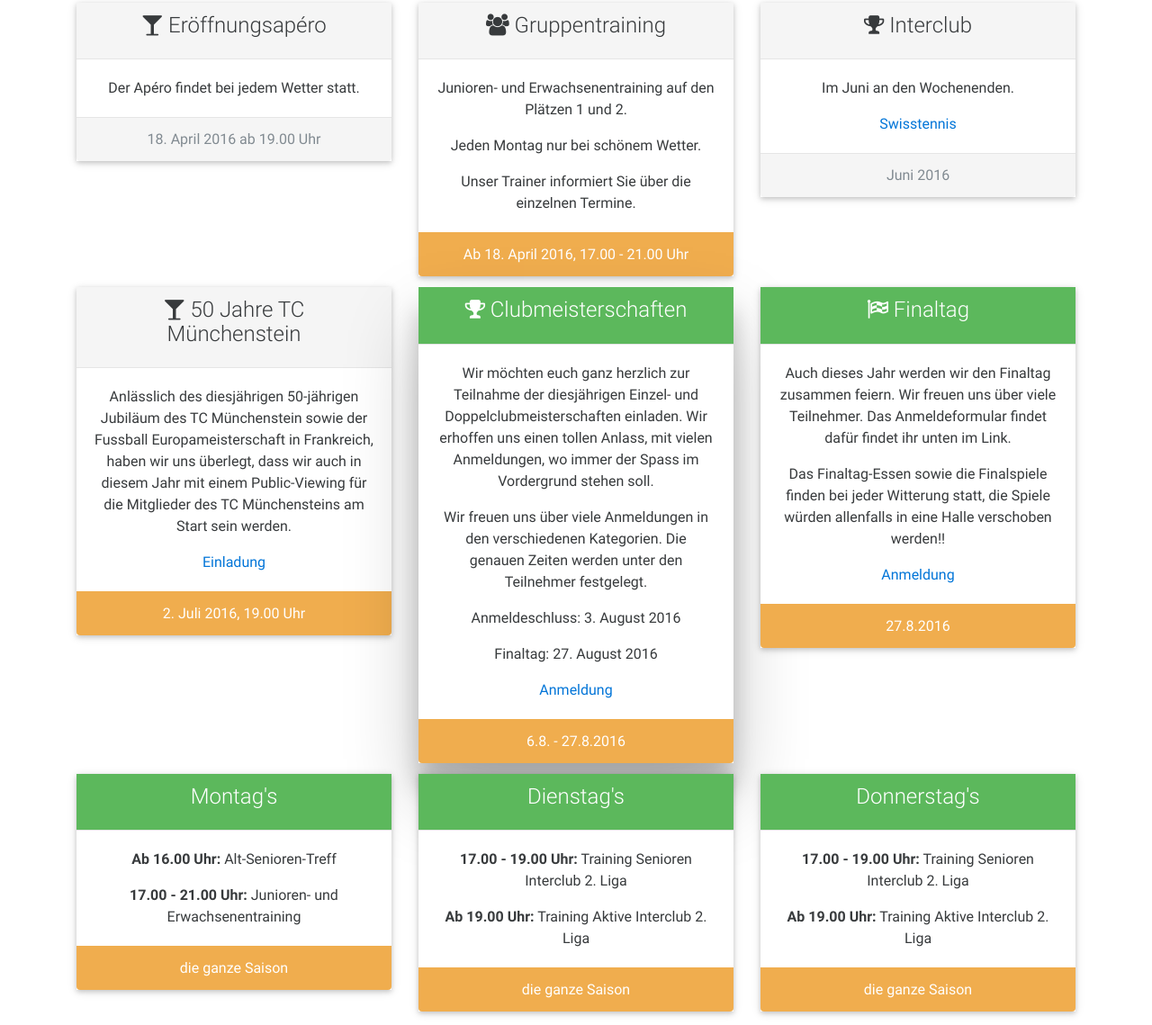
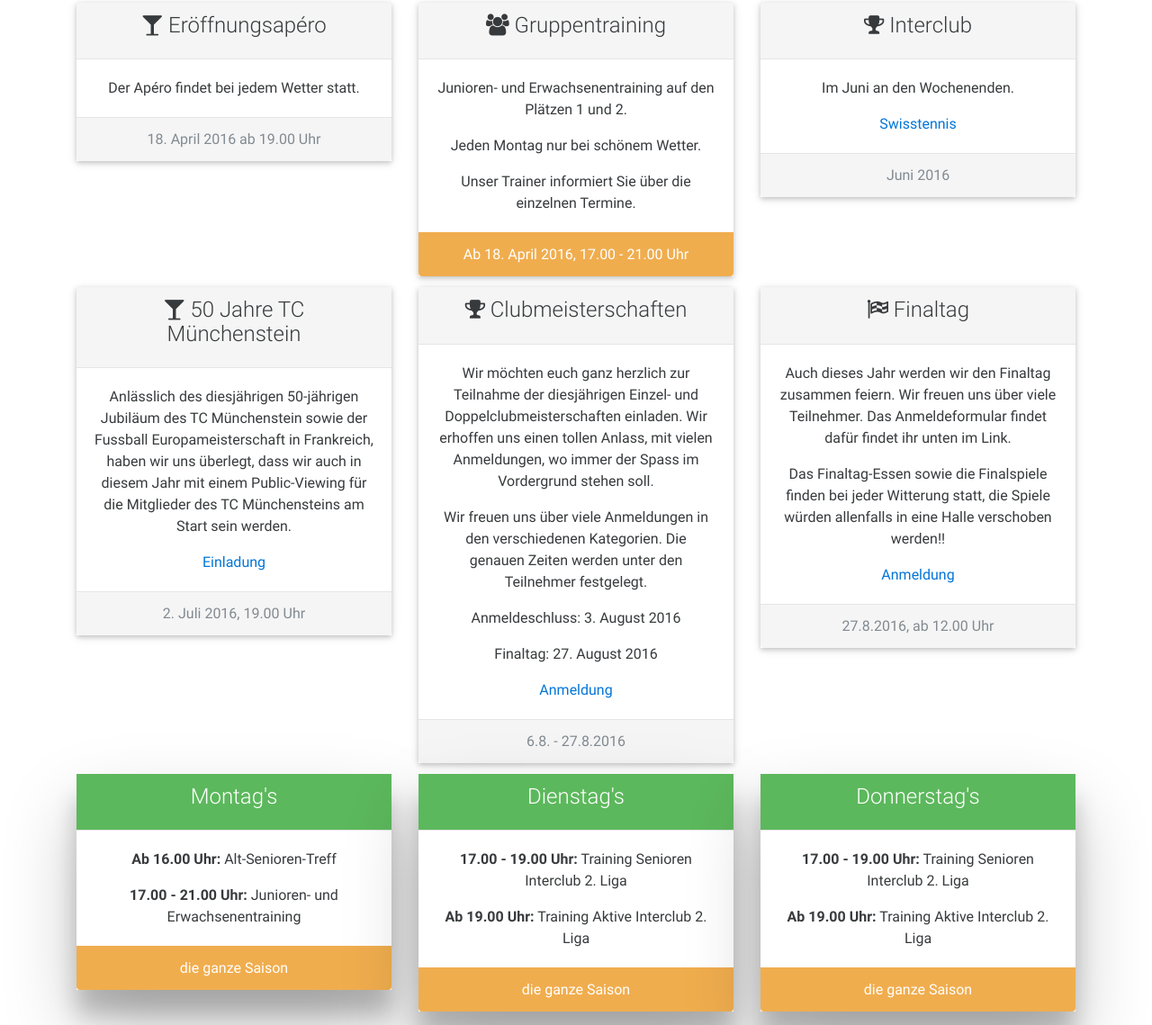
Before and after one commit to Aubacca/homepage-tcm, a website: page src/index.html in a window 1280 px wide. Shown: the part 1767-2906 px from the top of the page at 90% size. Drawn offline with Linux system fonts and the light colour scheme.

Commit message:
Kleinere Anpassunge am Flyer. Events nachgeführt.

```diff
--- a/src/index.html
+++ b/src/index.html
@@ -443,7 +443,7 @@
               <p class="card-text">Anlässlich des diesjährigen 50-jährigen Jubiläum des TC Münchenstein sowie der Fussball Europameisterschaft in Frankreich, haben wir uns überlegt, dass wir auch in diesem Jahr mit einem Public-Viewing für die Mitglieder des TC Münchensteins am Start sein werden.</p>
               <a href="./download/TCM_Jubilaeum.pdf" class="card-link" target="_">Einladung</a>
             </div>
-            <div class="card-footer text-muted card-warning white-text">
+            <div class="card-footer text-muted">
               <p class="card-text">2. Juli 2016, 19.00 Uhr</p>
             </div>
           </div>
@@ -451,8 +451,8 @@
         <!--/.Event-->
         <!--Event-->
         <div class="col-md-4">
-          <div class="card text-xs-center z-depth-5">
-            <div class="card-header bg-success">
+          <div class="card text-xs-center">
+            <div class="card-header">
               <h4 class="card-title"><i class="fa fa-trophy" aria-hidden="true"></i> Clubmeisterschaften</h4>
             </div>
             <div class="card-block">
@@ -462,7 +462,7 @@
               <p class="card-text">Finaltag: 27. August 2016</p>
               <a href="./download/TCM_Clubmeisterschaften_2016.pdf" class="card-link" target="_">Anmeldung</a>
             </div>
-            <div class="card-footer text-muted card-warning white-text">
+            <div class="card-footer text-muted">
               <p class="card-text">6.8. - 27.8.2016</p>
             </div>
           </div>
@@ -471,7 +471,7 @@
         <!--Event-->
         <div class="col-md-4">
           <div class="card text-xs-center">
-              <div class="card-header bg-success">
+              <div class="card-header">
                 <h4 class="card-title"><i class="fa fa-flag-checkered" aria-hidden="true"></i> Finaltag</h4>
               </div>
               <div class="card-block">
@@ -479,8 +479,8 @@
                 <p class="card-text">Das Finaltag-Essen sowie die Finalspiele finden bei jeder Witterung statt, die Spiele würden allenfalls in eine Halle verschoben werden!!</p>
                 <a href="./download/TCM_Clubmeisterschaften_2016.pdf" class="card-link" target="_">Anmeldung</a>
               </div>
-              <div class="card-footer text-muted card-warning white-text">
-                <p class="card-text">27.8.2016</p>
+              <div class="card-footer text-muted">
+                <p class="card-text">27.8.2016, ab 12.00 Uhr</p>
               </div>
           </div>
         </div>
@@ -491,7 +491,7 @@
       <div class="row">
         <!--Event-->
         <div class="col-md-4">
-          <div class="card text-xs-center">
+          <div class="card text-xs-center z-depth-5">
             <div class="card-header bg-success">
               <h4 class="card-title">Montag's</h4>
             </div>
@@ -507,7 +507,7 @@
         <!--/.Event-->
         <!--Event-->
         <div class="col-md-4">
-          <div class="card text-xs-center">
+          <div class="card text-xs-center z-depth-5">
             <div class="card-header bg-success">
               <h4 class="card-title">Dienstag's</h4>
             </div>
@@ -523,7 +523,7 @@
         <!--/.Event-->
         <!--Event-->
         <div class="col-md-4">
-          <div class="card text-xs-center">
+          <div class="card text-xs-center z-depth-5">
               <div class="card-header bg-success">
               <h4 class="card-title">Donnerstag's</h4>
               </div>
@@ -608,8 +608,10 @@
             <li><a href="./download/TCM_Schnupperabo.pdf" target="_">Schnupperabo</a></li>
             <li><a href="./download/TCM_Jahresprogramm_2016.pdf" target="_">Jahresprogramm 2016</a></li>
             <br>
-            <li><a href="./download/TCM_Clubmeisterschaften_2016.pdf" target="_">Anmeldung: Clubmeisterschaften 2016</a></li>
-            <li><a href="./download/TCM_Jubilaeum.pdf" target="_">Anmeldung: 50 Jahre TCM</a></li>
+<!--
+            <li><a class="disabled" href="./download/TCM_Clubmeisterschaften_2016.pdf" target="_">Anmeldung: Clubmeisterschaften 2016</a></li>
+            <li><a class="disabled" href="./download/TCM_Jubilaeum.pdf" target="_">Anmeldung: 50 Jahre TCM</a></li>
+-->
           </ul>
         </div>
         <!--/.Second column-->
```
Also changed, not shown: src/download/TCM_Vorstellung.png (added), 2 other files.
